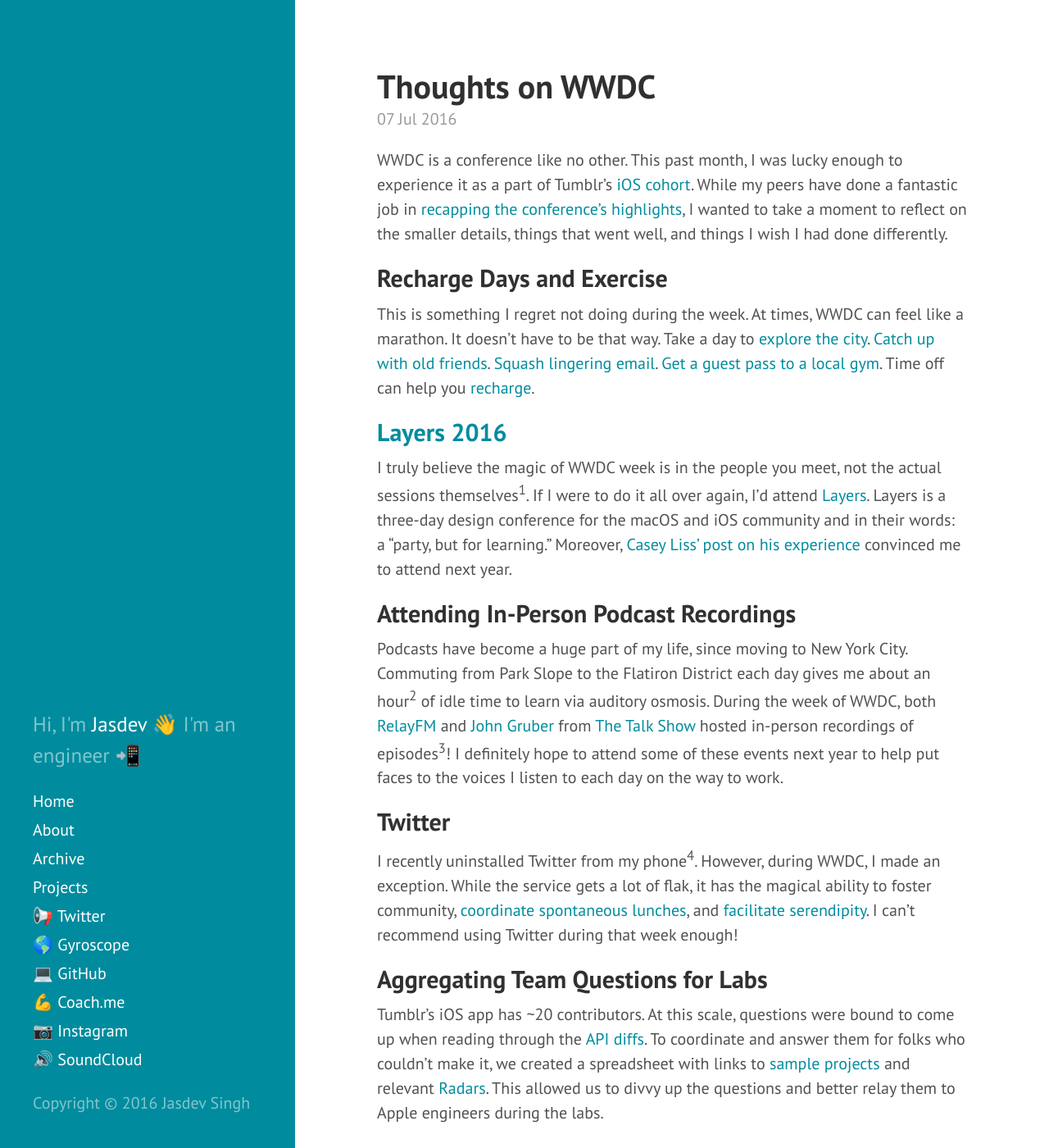
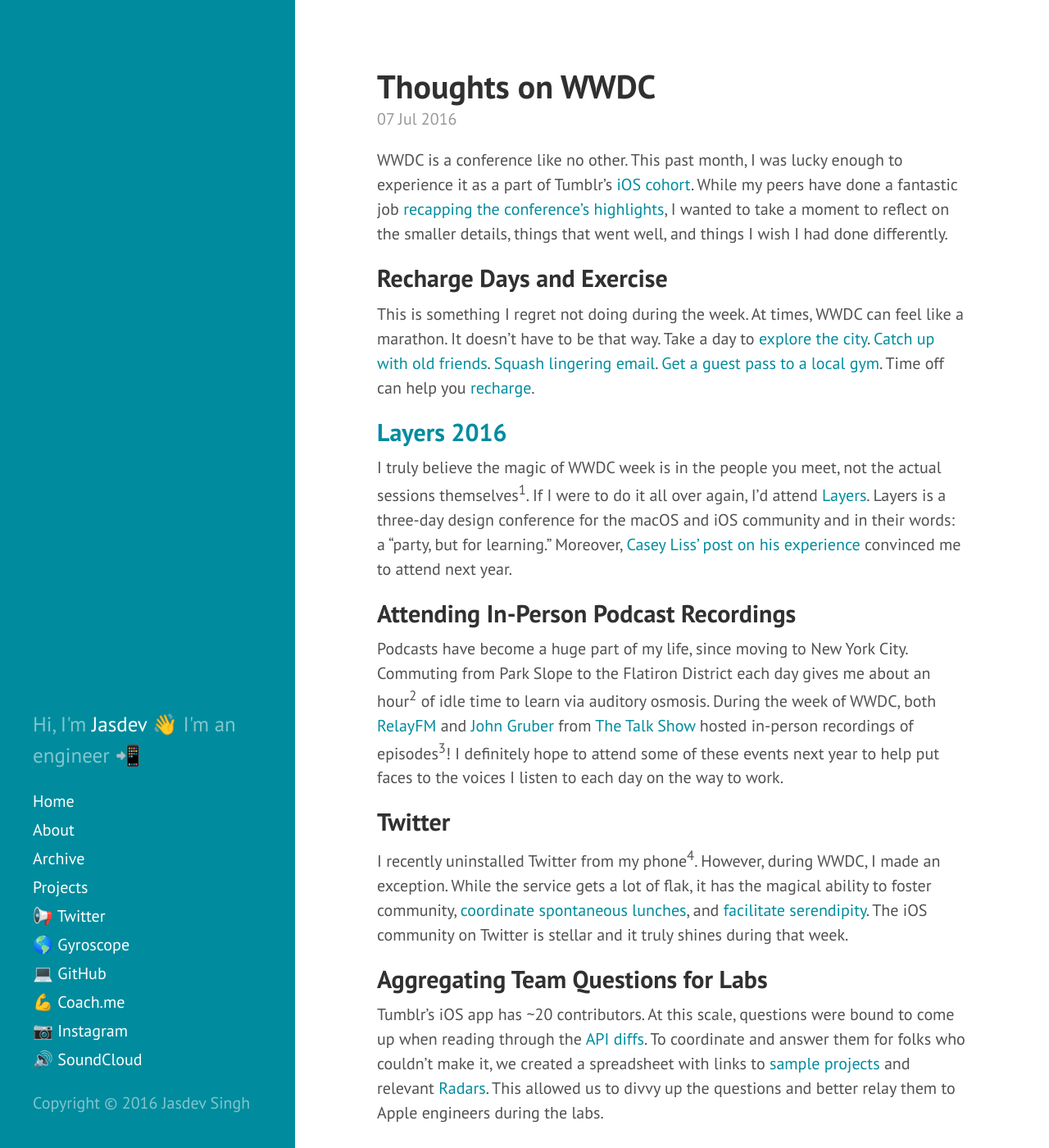
Before and after one commit to rvsrvs/jasdev.github.io, a Jekyll site: the page built from _posts/2016-7-7-thoughts-on-wwdc.md, in a window 1280 px wide and 1400 px high. Shown: the whole window at 82% size. Built offline with Jekyll 4.4.1, drawn with Linux system fonts in a browser that asks for light colours.

Commit message:
Small edits to the WWDC post

```diff
--- a/_posts/2016-7-7-thoughts-on-wwdc.md
+++ b/_posts/2016-7-7-thoughts-on-wwdc.md
@@ -4,7 +4,7 @@
 permalink: thoughts-on-wwdc
 ---
 
-WWDC is a conference like no other. This past month, I was lucky enough to experience it as a part of Tumblr's [iOS cohort](https://cocoa.tumblr.com/post/146758581738/wwdc-2016-has-come-and-passed-but-we-wanted-to). While my peers have done a fantastic job in [recapping the conference's highlights](https://swiftnews.curated.co/issues/91#start), I wanted to take a moment to reflect on the smaller details, things that went well, and things I wish I had done differently.
+WWDC is a conference like no other. This past month, I was lucky enough to experience it as a part of Tumblr's [iOS cohort](https://cocoa.tumblr.com/post/146758581738/wwdc-2016-has-come-and-passed-but-we-wanted-to). While my peers have done a fantastic job [recapping the conference's highlights](https://swiftnews.curated.co/issues/91#start), I wanted to take a moment to reflect on the smaller details, things that went well, and things I wish I had done differently.
 
 ## Recharge Days and Exercise
 
@@ -20,7 +20,7 @@
 
 ## Twitter
 
-I recently uninstalled Twitter from my phone<sup>4</sup>. However, during WWDC, I made an exception. While the service gets a lot of flak, it has the magical ability to foster community, [coordinate spontaneous lunches](https://twitter.com/ayanonagon/status/743827770401165313), and [facilitate serendipity](https://twitter.com/joshavant/status/743178026259615745). I can't recommend using Twitter during that week enough!
+I recently uninstalled Twitter from my phone<sup>4</sup>. However, during WWDC, I made an exception. While the service gets a lot of flak, it has the magical ability to foster community, [coordinate spontaneous lunches](https://twitter.com/ayanonagon/status/743827770401165313), and [facilitate serendipity](https://twitter.com/joshavant/status/743178026259615745). The iOS community on Twitter is stellar and it truly shines during that week.
 
 ## Aggregating Team Questions for Labs
 
```
